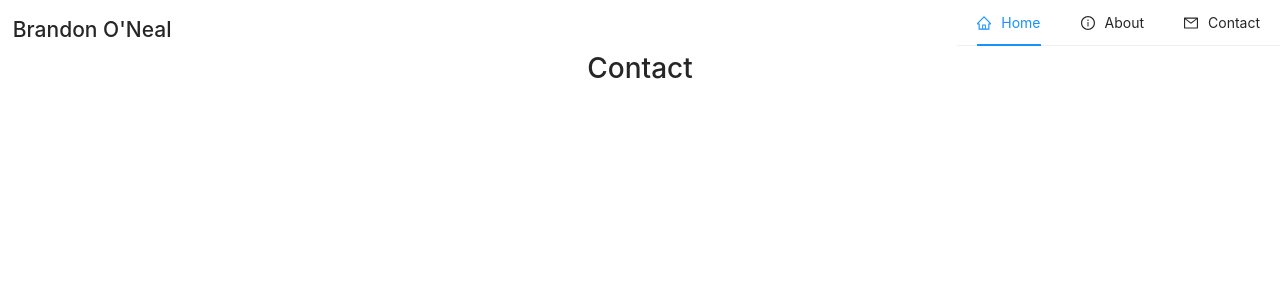
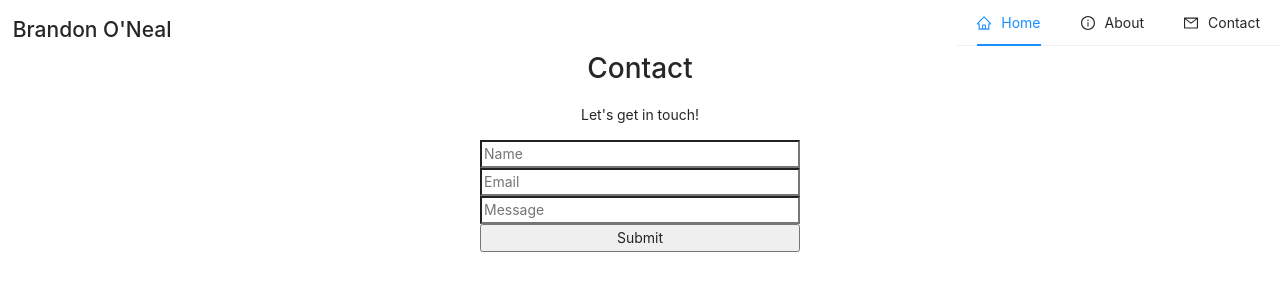
Before and after one commit to brandononeal/web-dev-portfolio, a React (Create React App) app: page /contact in a window 1280 px wide. Shown: the top 300 px of the page. Built offline with nearby package versions, Linux system fonts and the light colour scheme; the HTML template or start-up script is replaced by a standard one.

Commit message:
contact form initial setup

```diff
--- a/src/components/Contact.js
+++ b/src/components/Contact.js
@@ -1,9 +1,51 @@
-import React from "react";
+import React, { useState } from "react";
+
+const initialFormValues = {
+  name: "",
+  email: "",
+  message: "",
+};
 
 function Contact() {
+  const [formValues, setFormValues] = useState(initialFormValues);
+
+  const change = (e) => {
+    setFormValues({ ...formValues, [e.target.name]: e.target.value });
+  };
+
+  const submit = (e) => {
+    e.preventDefault();
+    console.log("submit");
+  };
+
   return (
     <div className="Contact">
       <h1>Contact</h1>
+      <p>Let's get in touch!</p>
+      <form onSubmit={submit}>
+        <input
+          type="text"
+          name="name"
+          placeholder="Name"
+          value={formValues.name}
+          onChange={change}
+        ></input>
+        <input
+          type="text"
+          name="email"
+          placeholder="Email"
+          value={formValues.email}
+          onChange={change}
+        ></input>
+        <input
+          type="text"
+          name="message"
+          placeholder="Message"
+          value={formValues.message}
+          onChange={change}
+        ></input>
+        <button>Submit</button>
+      </form>
     </div>
   );
 }
--- a/src/styles/index.css
+++ b/src/styles/index.css
@@ -24,3 +24,10 @@ code {
 .Navbar h2 {
   margin: 1% 0 0 1%;
 }
+
+.Contact form {
+  display: flex;
+  flex-direction: column;
+  margin: 0 auto;
+  width: 25%;
+}
```
